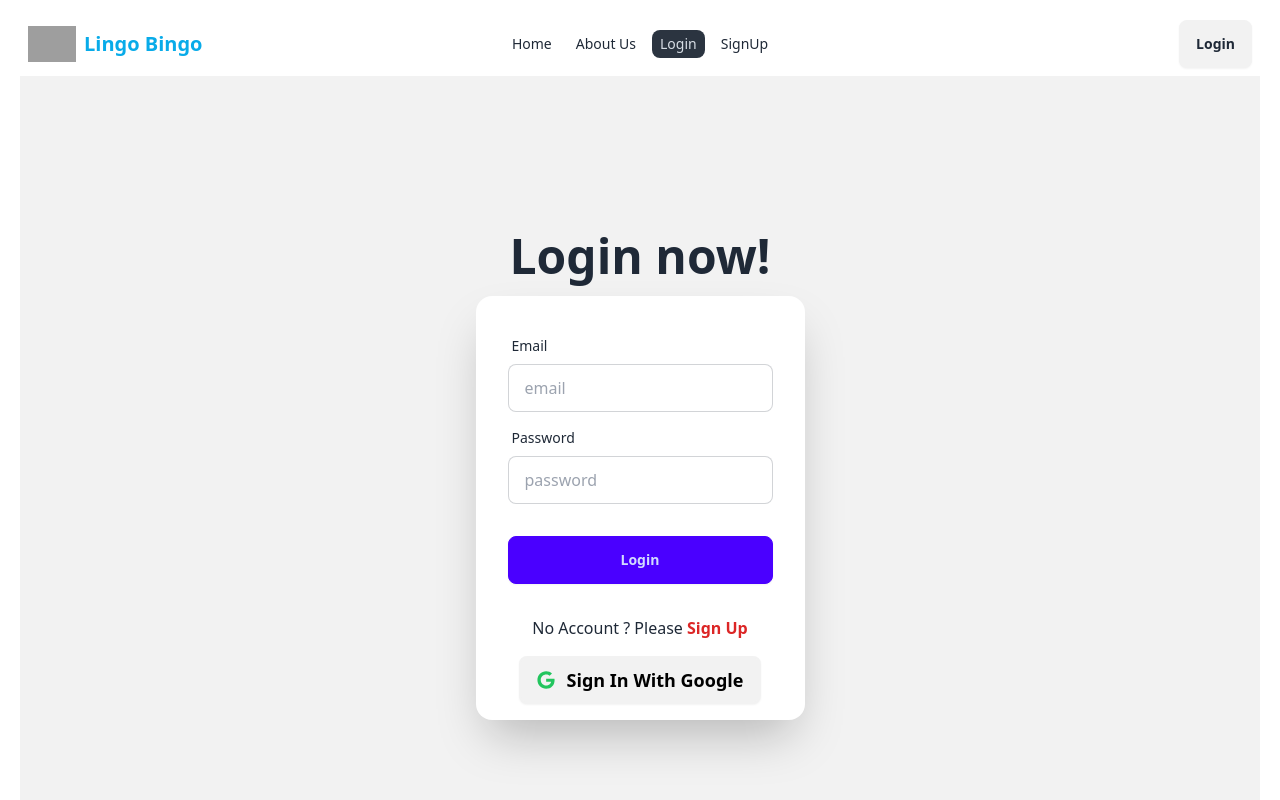
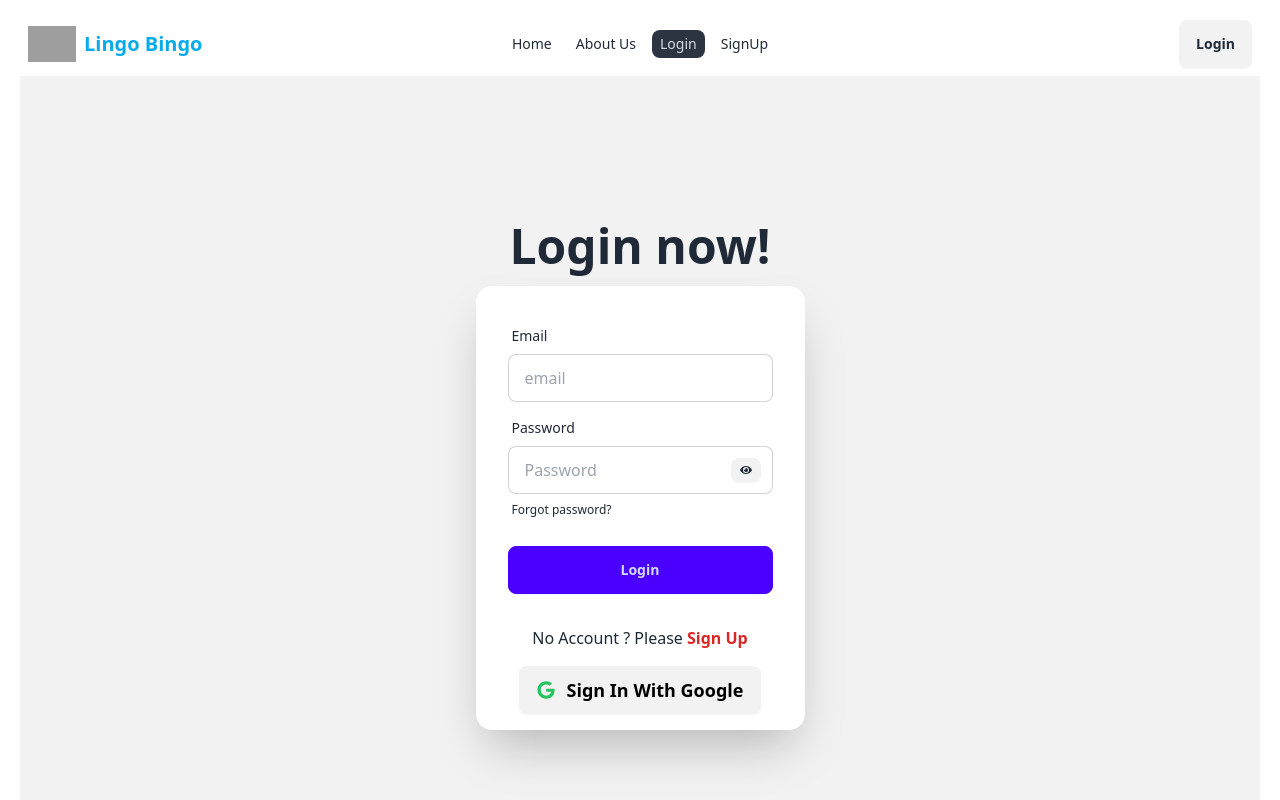
Before and after one commit to mdekramulridoy/Lingo-Bingo, a React (Vite) app: page /login in a window 1280 px wide. Shown: the top 800 px of the page. Built offline with nearby package versions, Linux system fonts and the light colour scheme; no server answers; grey boxes are pictures that could not be loaded.

Commit message:
forget password function complete

```diff
--- a/src/components/Home.jsx
+++ b/src/components/Home.jsx
@@ -30,7 +30,7 @@ const Home = () => {
     if (user) {
       navigate("/start-learning");
     } else {
-      navigate("/login");
+      navigate("/register");
     }
   };
 
--- a/src/components/Login.jsx
+++ b/src/components/Login.jsx
@@ -1,12 +1,34 @@
-import React, { useContext, useState } from "react";
+import React, { useContext, useRef, useState } from "react";
 import { Link, useNavigate } from "react-router-dom";
 import { AuthContext } from "../providers/AuthProvider";
 import { FaGoogle } from "react-icons/fa";
+import { FaEye, FaEyeSlash } from "react-icons/fa";
+import { sendPasswordResetEmail } from "firebase/auth";
+import { auth } from "../firebase.init";
 
 const Login = () => {
   const navigate = useNavigate();
   const { signInUser, signInWithGoogle } = useContext(AuthContext);
   const [error, setError] = useState("");
+  const [showPassword, setShowPassword] = useState(false);
+
+  const emailRef = useRef();
+
+  const handleForgetPassword = () => {
+    const email = emailRef.current.value;
+
+    if (!email) {
+      console.log("Please provide a valid email address");
+    } else {
+      sendPasswordResetEmail(auth, email)
+        .then(() => {
+          alert("Reset email sent");
+        })
+        .catch((error) => {
+          console.log("Error sending reset email: ", error.message);
+        });
+    }
+  };
 
   const handleLogin = async (e) => {
     e.preventDefault();
@@ -48,24 +70,41 @@ const Login = () => {
               <input
                 name="email"
                 type="email"
+                ref={emailRef}
                 placeholder="email"
                 className="input input-bordered"
                 required
               />
             </div>
-            <div className="form-control">
+            <div className="form-control relative">
               <label className="label">
                 <span className="label-text">Password</span>
               </label>
               <input
                 name="password"
-                type="password"
-                placeholder="password"
+                type={showPassword ? "text" : "password"}
+                placeholder="Password"
                 className="input input-bordered"
                 required
               />
+              <label className="label">
+                <Link
+                  onClick={handleForgetPassword}
+                  href="#"
+                  className="label-text-alt link link-hover"
+                >
+                  Forgot password?
+                </Link>
+              </label>
+              <button
+                type="button"
+                onClick={() => setShowPassword(!showPassword)}
+                className="btn btn-xs absolute right-3 top-12"
+              >
+                {showPassword ? <FaEyeSlash /> : <FaEye />}
+              </button>
             </div>
-            <div className="form-control mt-6">
+            <div className="form-control mt-3">
               <button className="btn btn-primary">Login</button>
             </div>
           </form>
```
